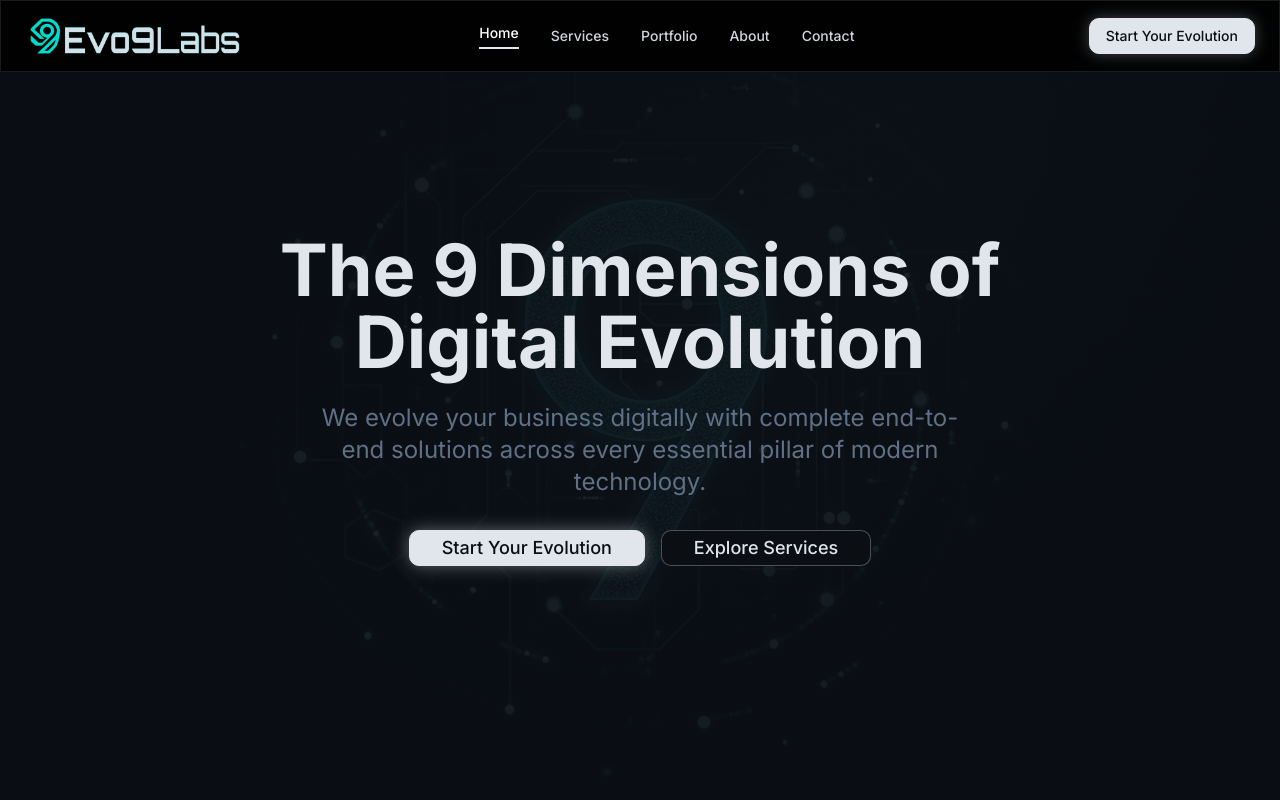
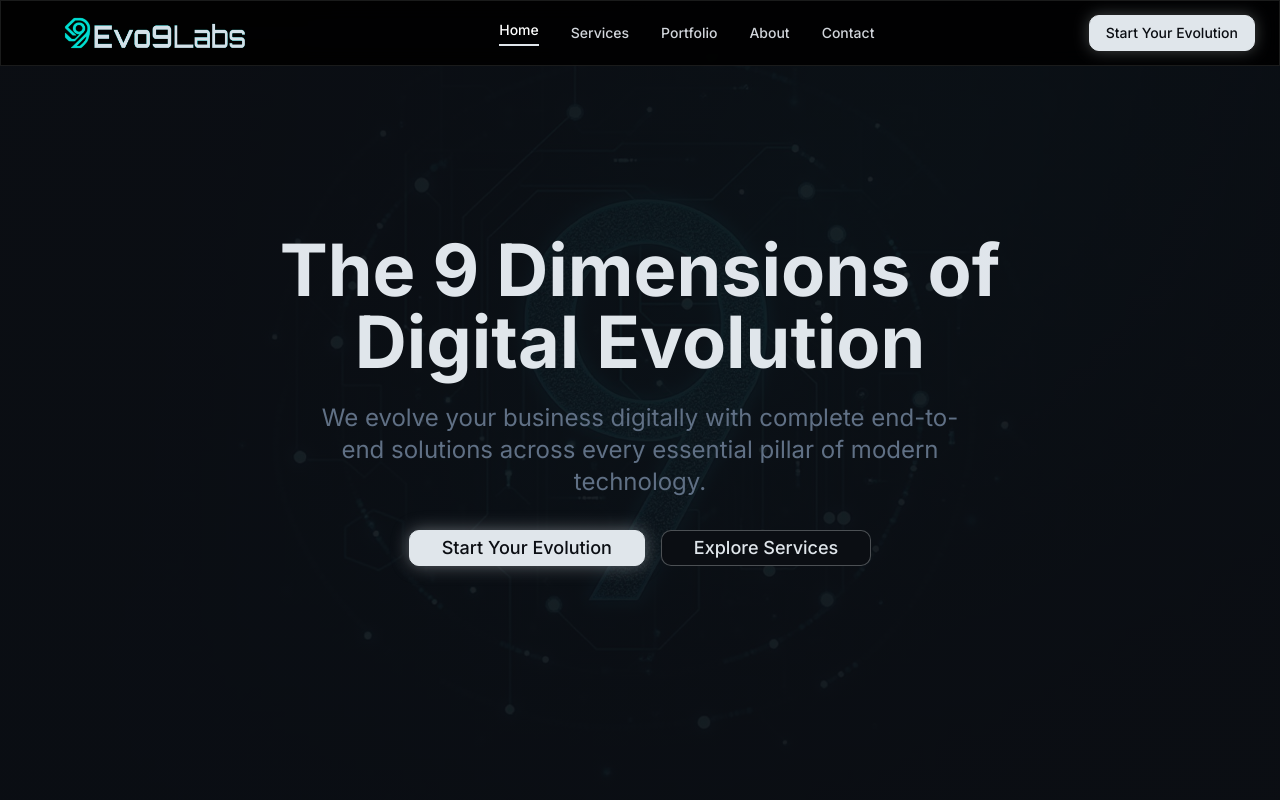
Before and after one commit to evo9labs/evo9labs-website, a Next.js app: page / in a window 1280 px wide. Shown: the top 800 px of the page. Built offline with nearby package versions, Linux system fonts and the light colour scheme.

Commit message:
optimized logo again 4

```diff
--- a/components/Navigation.tsx
+++ b/components/Navigation.tsx
@@ -30,7 +30,7 @@ const Navigation = () => {
       <div className="max-w-7xl mx-auto px-6 ">
         <div className="flex items-center justify-between">
           {/* Logo */}
-          <Link href="/" className="flex items-center space-x-3">
+          {/* <Link href="/" className="flex items-center space-x-3">
             <Image
               priority
               draggable={false}
@@ -39,10 +39,10 @@ const Navigation = () => {
               width={220}
               height={80}
             />
-          </Link>
+          </Link> */}
 
-          {/* <Link href="/" className="flex items-center space-x-3">
-            <div className="relative w-[200px] h-[30px]">
+          <Link href="/" className="flex items-center space-x-3">
+            <div className="relative w-[260px] h-[40px]">
               <Image
                 src="/logo.webp"
                 alt="Evo9 Labs Logo"
@@ -52,7 +52,7 @@ const Navigation = () => {
                 className="object-contain"
               />
             </div>
-          </Link> */}
+          </Link>
 
           {/* <Link href="/" className="flex items-center space-x-3">
             <div className="relative w-[200px] h-[30px]">
```
